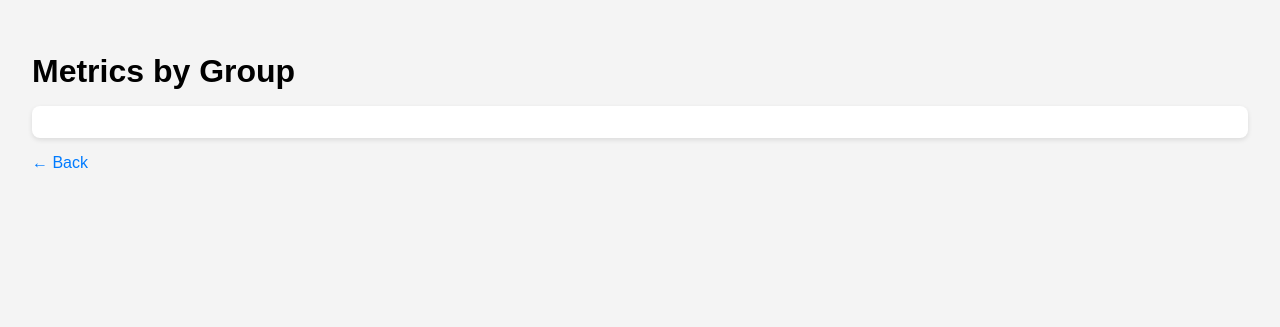
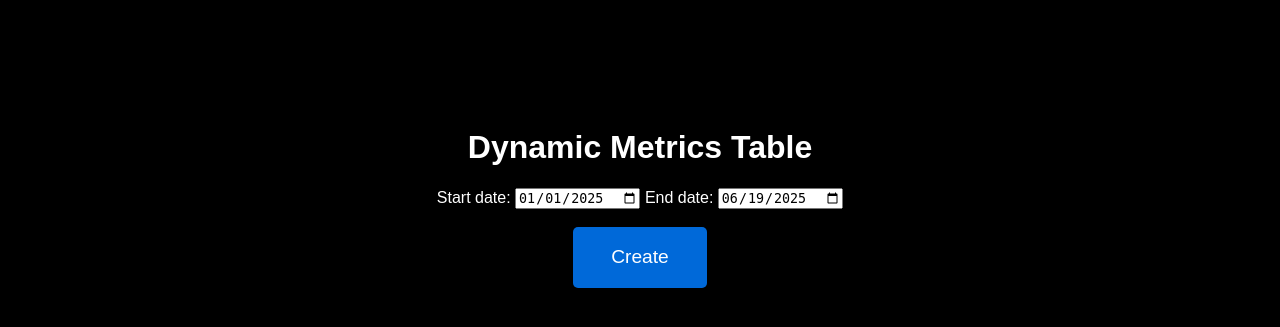
Before and after one commit to Telman3000/Project-dachboard-, a FastAPI app: page / in a window 1280 px wide. Shown: the top 327 px of the page. Run offline with FastAPI, Linux system fonts and the light colour scheme.

Commit message:
Update metrics.html

```diff
--- a/templates/metrics.html
+++ b/templates/metrics.html
@@ -1,54 +1,50 @@
 <!DOCTYPE html>
-<html lang="ru">
+<html lang="en">
 <head>
-  <meta charset="utf-8">
-  <title>Metrics Results</title>
+  <meta charset="UTF-8" />
+  <title>Dynamic Metrics Table</title>
   <style>
-    body {
-      font-family: Arial, sans-serif;
-      padding: 2rem;
-      margin: 0;
-      background: #f4f4f4;
-    }
-    h1 {
-      margin-bottom: 1rem;
-    }
-    .table-container {
-      overflow-x: auto;
-      background: white;
-      padding: 1rem;
-      box-shadow: 0 2px 5px rgba(0,0,0,0.1);
-      border-radius: 8px;
-    }
-    table {
-      width: 100%;
-      border-collapse: collapse;
-      margin-bottom: 1rem;
-    }
-    th, td {
-      padding: 0.5rem 1rem;
-      border: 1px solid #ddd;
-      text-align: left;
-    }
-    th {
-      background: #efefef;
-    }
-    a.back {
-      display: inline-block;
-      margin-top: 1rem;
-      color: #007bff;
-      text-decoration: none;
-    }
-    a.back:hover {
-      text-decoration: underline;
-    }
+    body { background: #000; color: #fff; font-family: sans-serif; text-align: center; padding-top: 100px; }
+    button { background: #0069d9; color: #fff; border: none; padding: 1em 2em; font-size: 1.2em; cursor: pointer; border-radius: 5px; }
+    table { margin: 2em auto; border-collapse: collapse; width: 80%; }
+    th, td { padding: 0.5em 1em; border: 1px solid #444; }
   </style>
 </head>
 <body>
-  <h1>Metrics by Group</h1>
-  <div class="table-container">
-    {{ table | safe }}
-  </div>
-  <a href="/" class="back">&larr; Back</a>
+  <h1>Dynamic Metrics Table</h1>
+  <label>
+    Start date: <input type="date" id="start" value="2025-01-01"/>
+  </label>
+  <label>
+    End date: <input type="date" id="end" value="2025-06-19"/>
+  </label>
+  <br/><br/>
+  <button id="btn">Create</button>
+
+  <div id="table"></div>
+
+  <script>
+    document.getElementById("btn").onclick = async () => {
+      const s = document.getElementById("start").value;
+      const e = document.getElementById("end").value;
+      const res = await fetch(`/metrics?start_date=${s}&end_date=${e}`);
+      const data = await res.json();
+      if (res.status !== 200) {
+        document.getElementById("table").innerText = "Ошибка: " + data.detail;
+        return;
+      }
+      let html = `<table>
+        <tr><th>Метрика</th><th>Значение</th></tr>
+        <tr><td>Total learners</td><td>${data.total_learners}</td></tr>
+        <tr><td>Total logs</td><td>${data.total_logs}</td></tr>
+        <tr><td>Total outcomes</td><td>${data.total_outcomes}</td></tr>
+        <tr><td colspan="2"><b>By recommendation_method</b></td></tr>`;
+      for (const [method, cnt] of Object.entries(data.learners_by_method)) {
+        html += `<tr><td>${method}</td><td>${cnt}</td></tr>`;
+      }
+      html += `</table>`;
+      document.getElementById("table").innerHTML = html;
+    };
+  </script>
 </body>
 </html>
```
